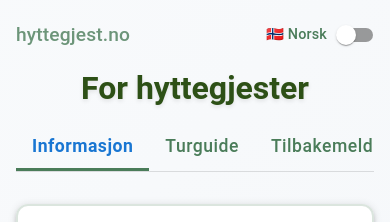
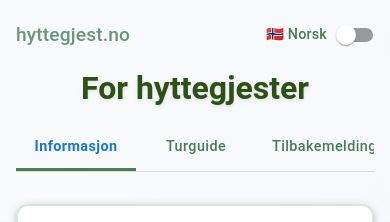
Before and after one commit to ludde136/nettside2, a React (Create React App) app: page /trulsrudkollen in a window 390 px wide. Shown: the top 222 px of the page. Built offline with nearby package versions, Linux system fonts and the light colour scheme.

Commit message:
Gjør fanene til mobil-vennlig slide-bar med horisontal scroll

```diff
--- a/src/Infoside/ForHyttegjester.js
+++ b/src/Infoside/ForHyttegjester.js
@@ -373,19 +373,47 @@ function ForHyttegjester() {
         {t.title}
       </Typography>
 
-      {/* Fane-navigasjon */}
-      <Box sx={{ borderBottom: 1, borderColor: "divider", marginBottom: 4 }}>
+      {/* Fane-navigasjon med horisontal scroll */}
+      <Box
+        sx={{
+          borderBottom: 1,
+          borderColor: "divider",
+          marginBottom: 4,
+          overflowX: "auto",
+          "&::-webkit-scrollbar": {
+            height: "6px",
+          },
+          "&::-webkit-scrollbar-track": {
+            backgroundColor: "rgba(0,0,0,0.1)",
+            borderRadius: "3px",
+          },
+          "&::-webkit-scrollbar-thumb": {
+            backgroundColor: "#4a7c59",
+            borderRadius: "3px",
+            "&:hover": {
+              backgroundColor: "#2d5016",
+            },
+          },
+        }}
+      >
         <Tabs
           value={activeTab}
           onChange={handleTabChange}
           aria-label="hytte-informasjon faner"
+          variant="scrollable"
+          scrollButtons="auto"
+          allowScrollButtonsMobile
           sx={{
+            minHeight: "48px",
             "& .MuiTab-root": {
               color: "#4a7c59",
               fontWeight: 500,
-              fontSize: "1.1rem",
+              fontSize: { xs: "0.9rem", sm: "1.1rem" },
               textTransform: "none",
               minHeight: "48px",
+              minWidth: { xs: "120px", sm: "auto" },
+              padding: { xs: "12px 16px", sm: "12px 24px" },
+              whiteSpace: "nowrap",
             },
             "& .Mui-selected": {
               color: "#2d5016",
@@ -394,6 +422,12 @@ function ForHyttegjester() {
             "& .MuiTabs-indicator": {
               backgroundColor: "#4a7c59",
               height: "3px",
+            },
+            "& .MuiTabs-scrollButtons": {
+              color: "#4a7c59",
+              "&.Mui-disabled": {
+                opacity: 0.3,
+              },
             },
           }}
         >
```
